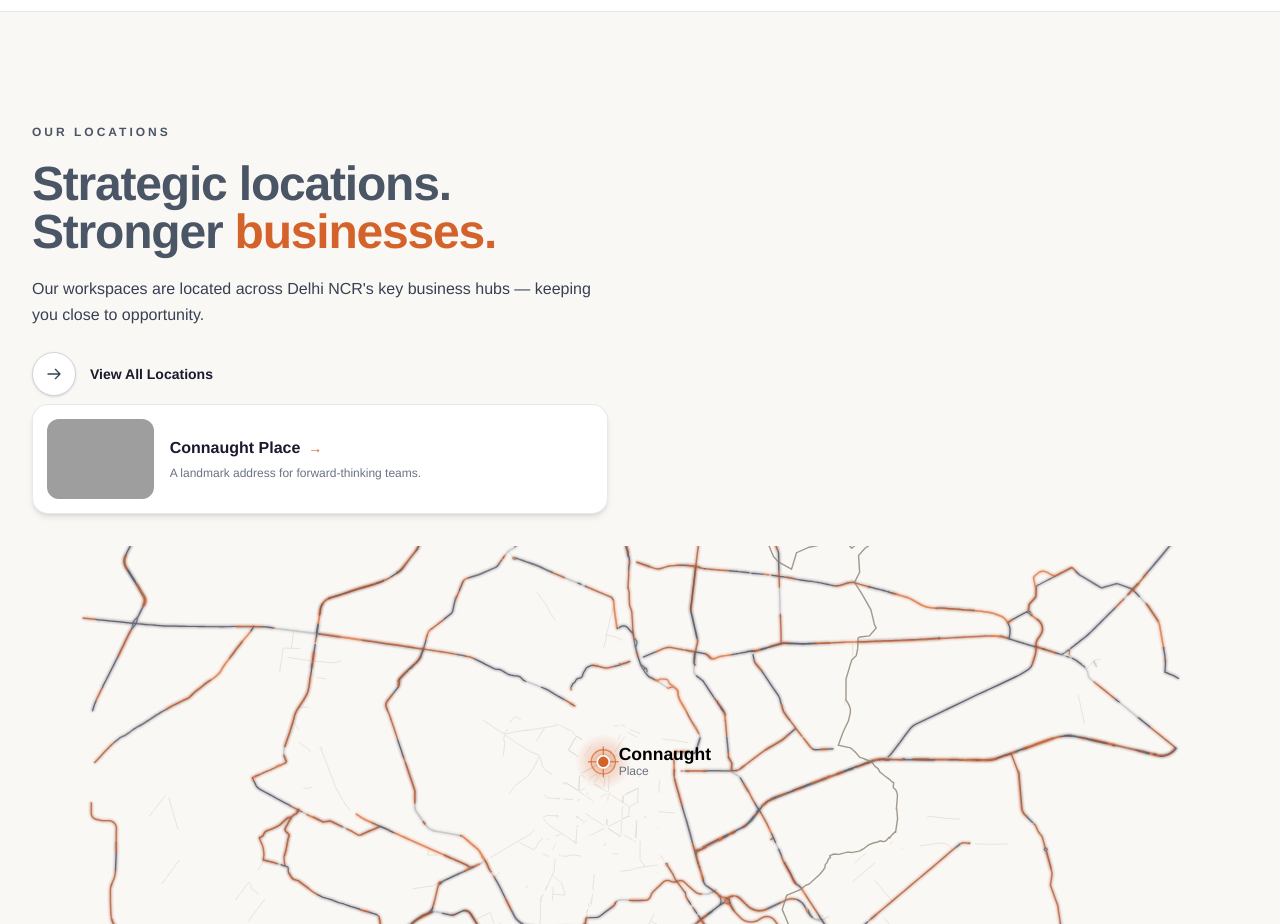
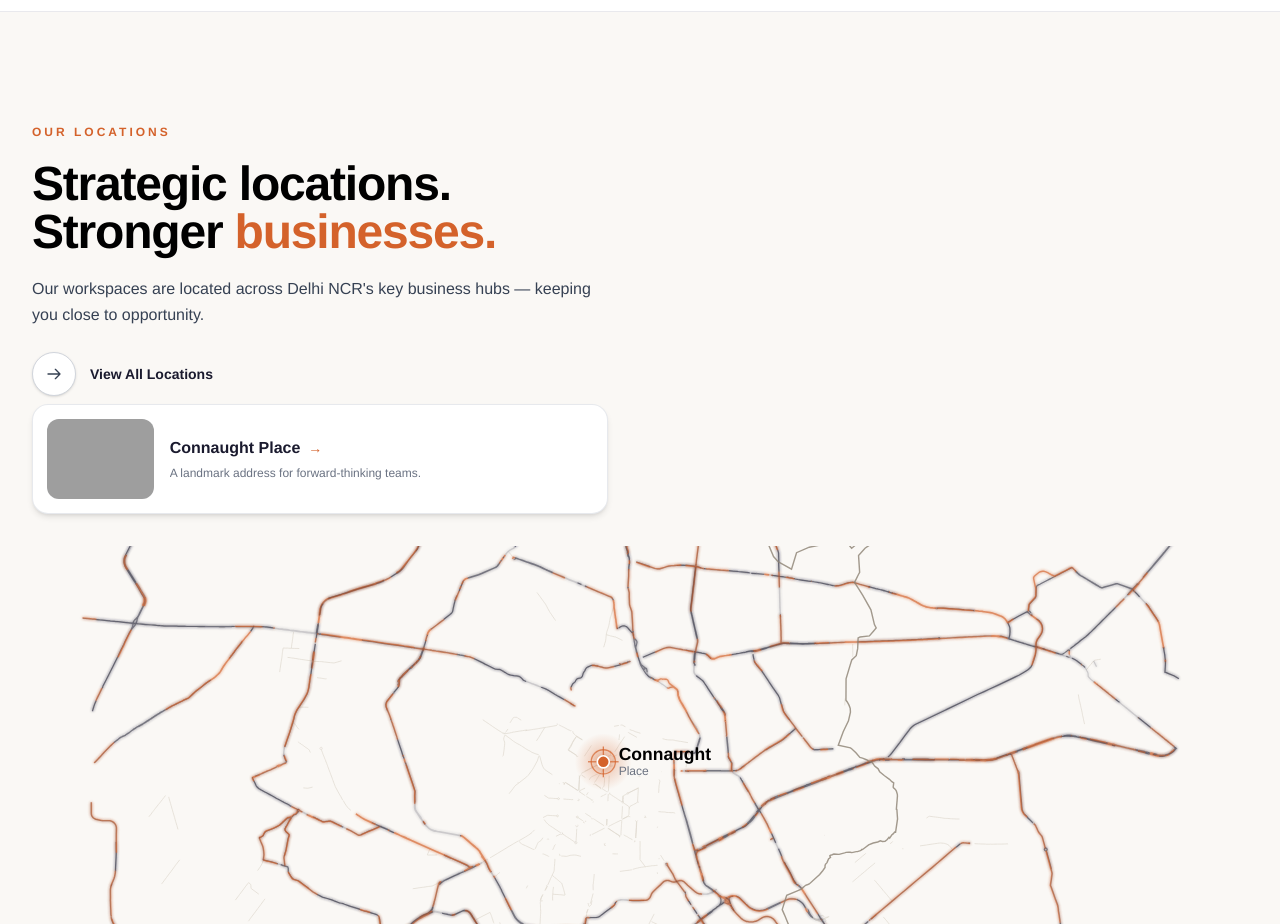
Before and after one commit to Comptech-Enterprises/onwards-website, a Next.js app: page / in a window 1280 px wide. Shown: the part 2980-3904 px from the top of the page. Built offline with nearby package versions, Linux system fonts and the light colour scheme; grey boxes are pictures that could not be loaded.

Commit message:
style: update strategic locations heading to solid black

```diff
--- a/src/components/StrategicLocationsMap.tsx
+++ b/src/components/StrategicLocationsMap.tsx
@@ -87,14 +87,13 @@ export default function StrategicLocationsMap() {
         <div>
           {/* Top Tag with Orange Dash */}
           <div className="flex items-center gap-3 mb-5 sm:mb-6">
-            <span className="text-gray-600 text-xs font-bold tracking-[0.25em] uppercase">
+            <span className="text-[#d4622b] text-xs font-bold tracking-[0.25em] uppercase">
               OUR LOCATIONS
             </span>
-
           </div>
 
           {/* Main Strategic Heading */}
-          <h2 className="text-4xl sm:text-5xl lg:text-[52px] xl:text-[60px] font-bold text-gray-600 tracking-tight leading-[1.06] mb-5">
+          <h2 className="text-4xl sm:text-5xl lg:text-[52px] xl:text-[60px] font-bold text-black tracking-tight leading-[1.06] mb-5">
             Strategic{" "}<br className="lg:hidden" />
             locations.<br />
             Stronger{" "}<br className="lg:hidden" />
```
